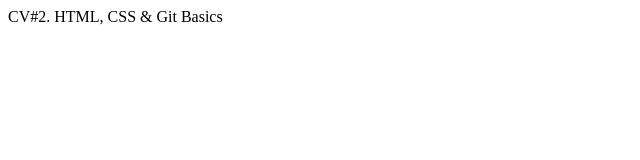
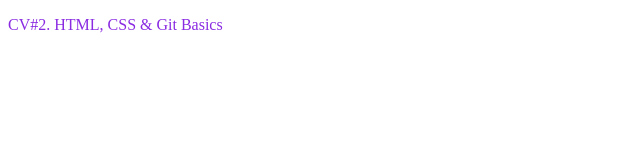
Before and after one commit to IrinaSauchits/rsschool-cv, a plain HTML site: page index.html in a window 1280 px wide. Shown: the whole page, without its empty margins (0-640 px from the left). Drawn offline with Linux system fonts and the light colour scheme.

Commit message:
feat: add style.css file

```diff
--- /dev/null
+++ b/css/style.css
@@ -0,0 +1,3 @@
+p{
+    color: blueviolet;
+}
--- a/index.html
+++ b/index.html
@@ -4,8 +4,9 @@
     <meta charset="UTF-8">
     <meta name="viewport" content="width=device-width, initial-scale=1.0">
     <title>CV#2. HTML, CSS & Git Basics</title>
+    <link rel="stylesheet" href="css/style.css">
 </head>
 <body>
-    CV#2. HTML, CSS & Git Basics
+    <p>CV#2. HTML, CSS & Git Basics</p>
 </body>
 </html>
```
